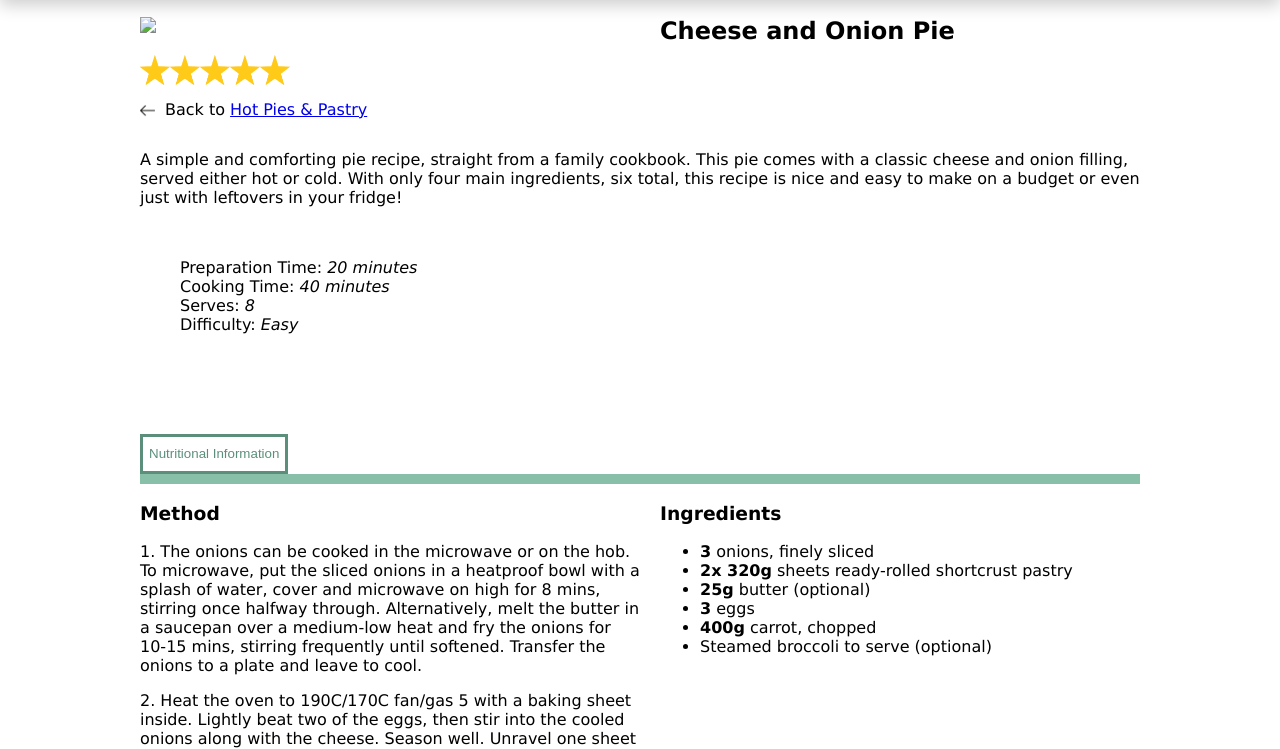
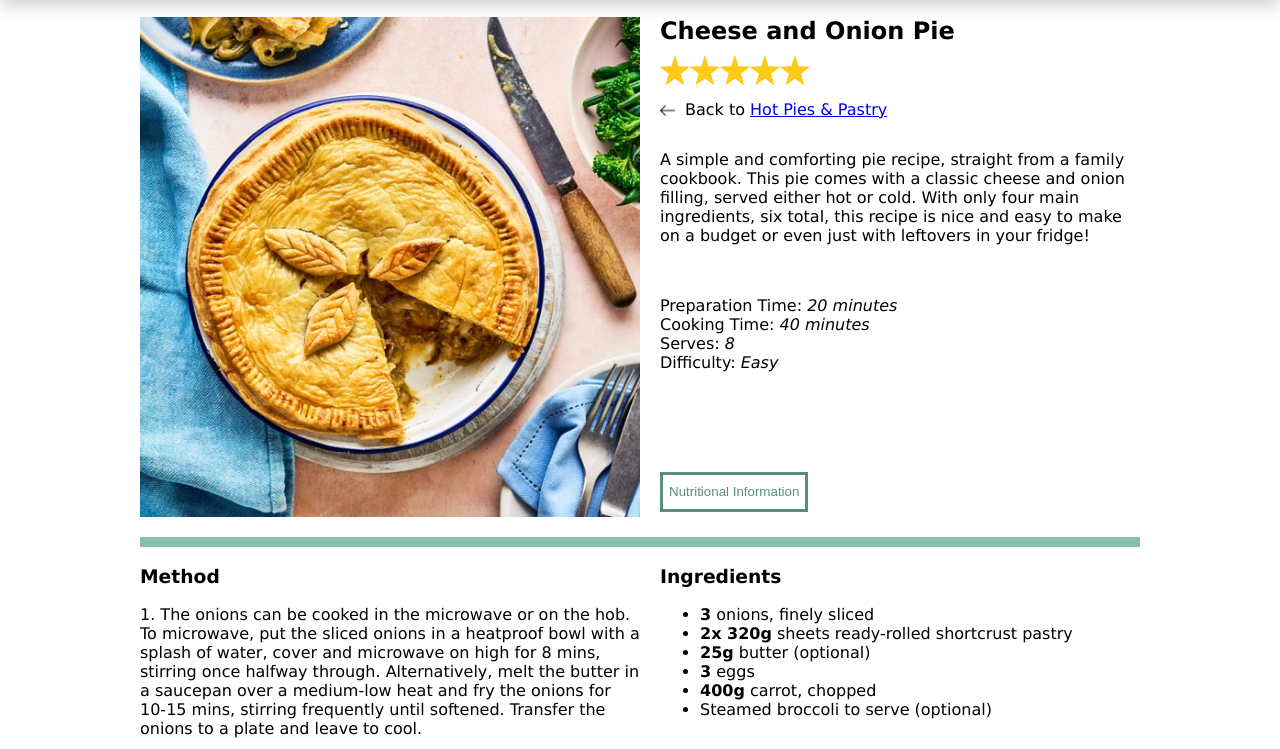
Before and after one commit to mqstie/eatyourgreens, a plain HTML site: page Recipes/CheeseOnion.html in a window 1280 px wide. Shown: the part 132-881 px from the top of the page. Drawn offline with Linux system fonts and the light colour scheme; files whose address does not match are found by name.

Commit message:
Update CheeseOnion.html

```diff
--- a/Recipes/CheeseOnion.html
+++ b/Recipes/CheeseOnion.html
@@ -50,7 +50,7 @@ Web Tech Coursework
 	</section>
 	<main>
 		<!--image of dish-->
-		<img src="../Images/CheeseOnion.png" class="recipeImage">
+		<img src="../Images/CheeseOnionPie.png" class="recipeImage">
 
 		<article class="recipeDesc">
 			<!--main headline for page-->
```
